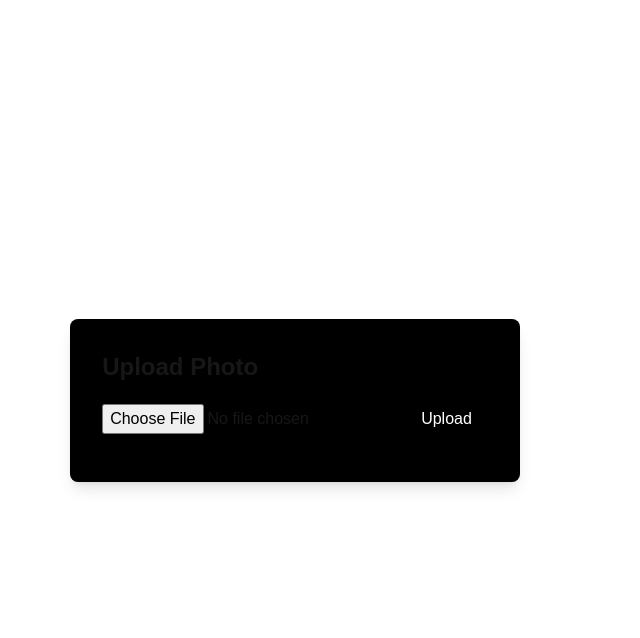
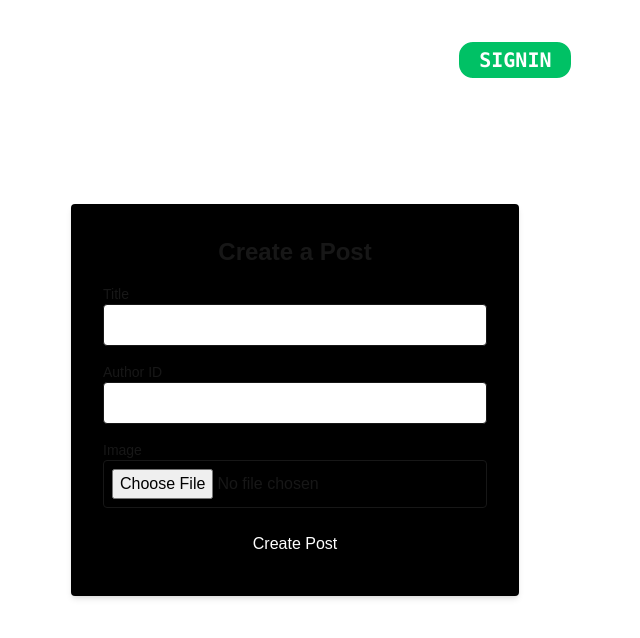
Before and after one commit to oniwebdesigner/PhotoVibe, a Next.js app: page /uploadImages in a window 1280 px wide. Shown: the top 638 px of the page, without its empty margins (345-985 px from the left). Built offline with nearby package versions, Linux system fonts and the light colour scheme; no server answers.

Commit message:
Update UploadImages Page

```diff
--- a/src/app/components/navBar/NavBar.jsx
+++ b/src/app/components/navBar/NavBar.jsx
@@ -64,7 +64,7 @@ const NavBar = () => {
 
         <Link
           href="/signUp"
-          className="uppercase font-semibold text-base text-white px-5 py-1 text-xl rounded-2xl border-2 border-green-600 hover:bg-green-600 transition duration-500 ease-in-out"
+          className="uppercase font-semibold text-base text-white bg-green px-5 py-1 text-xl rounded-2xl border-2 border-green-600 hover:bg-green-600 transition duration-500 ease-in-out"
         >
           SignIn
         </Link>
--- a/src/app/uploadImages/Upload.jsx
+++ /dev/null
@@ -1,74 +0,0 @@
-// src/app/upload/page.js
-"use client";
-import { useState } from 'react';
-
-export default function UploadPage() {
-  const [file, setFile] = useState(null);
-  const [preview, setPreview] = useState(null);
-  const [status, setStatus] = useState('');
-
-  const handleFileChange = (e) => {
-    const selectedFile = e.target.files[0];
-    setFile(selectedFile);
-
-
-    const filePreview = URL.createObjectURL(selectedFile);
-    setPreview(filePreview);
-  };
-
-  const handleUpload = async (e) => {
-    e.preventDefault();
-    if (!file) {
-      setStatus('Please select a file.');
-      return;
-    }
-
-    const formData = new FormData();
-    formData.append('file', file);
-
-    try {
-      const res = await fetch('/api/upload', {
-        method: 'POST',
-        body: formData,
-      });
-
-      if (res.ok) {
-        setStatus('Upload successful!');
-        setFile(null);
-        setPreview(null);
-      } else {
-        setStatus('Upload failed.');
-      }
-    } catch (error) {
-      setStatus('Error uploading file.');
-    }
-  };
-
-  return (
-    <div className="min-h-screen flex flex-col items-center justify-center bg-gray-100">
-      <form onSubmit={handleUpload} className="bg-black p-8 rounded-lg shadow-lg">
-        <h2 className="text-2xl font-bold mb-4">Upload Photo</h2>
-
-        {preview && (
-          <img src={preview} alt="Preview" className="mb-4 w-64 h-64 object-cover" />
-        )}
-
-        <input
-          type="file"
-          accept="image/*"
-          onChange={handleFileChange}
-          className="mb-4"
-        />
-
-        <button
-          type="submit"
-          className="px-4 py-2 bg-blue-500 text-white rounded-lg hover:bg-blue-600"
-        >
-          Upload
-        </button>
-
-        {status && <p className="mt-4">{status}</p>}
-      </form>
-    </div>
-  );
-}
--- a/src/app/uploadImages/page.tsx
+++ b/src/app/uploadImages/page.tsx
@@ -1,11 +1,11 @@
-import UploadPage from "./Upload";
+import Posts from './posts'
 
 import React from 'react'
 
 export default function page() {
   return (
     <div>
-        <UploadPage></UploadPage>
+       <Posts></Posts>
     </div>
   )
 }
--- /dev/null
+++ b/src/app/uploadImages/posts.tsx
@@ -0,0 +1,128 @@
+"use client";
+import { useEffect, useState } from "react";
+
+//data
+type Post = {
+  id: number;
+  title: string;
+  author: {
+    id: number;
+    name: string;
+  };
+  image: string;
+};
+
+export default function Posts() {
+  const [posts, setPosts] = useState<Post[]>([]); //posts
+  const [title, setTitle] = useState("");
+  const [authorId, setAuthorId] = useState("");
+  const [image, setImage] = useState<File | null>(null);
+  const [errors, setErrors] = useState<any>({});
+  const [isLoading, setIsLoading] = useState(false);
+
+  useEffect(() => {
+    // Fetch the posts
+    fetch("/api/posts")
+      .then((res) => res.json())
+      .then((data) => {
+        setPosts(data.post);
+      })
+      .catch((err) => console.error("Error fetching posts:", err));
+  }, []);
+
+  const handleSubmit = async (e: React.FormEvent) => {
+    e.preventDefault();
+
+    setIsLoading(true);
+    setErrors({});
+
+    const formData = new FormData();
+    formData.append("title", title);
+    formData.append("authorId", authorId);
+    if (image) {
+      formData.append("image", image);
+    }
+
+    try {
+      const response = await fetch("/api/posts", {
+        method: "POST",
+        body: formData,
+      });
+
+      const data = await response.json();
+
+      if (response.ok) {
+        setPosts([data.post, ...posts]);
+        setTitle("");
+        setAuthorId("");
+        setImage(null);
+      } else {
+        setErrors(data.errors || { message: "An error occurred." });
+      }
+    } catch (error) {
+      console.error("Error creating post:", error);
+    } finally {
+      setIsLoading(false);
+    }
+  };
+
+  return (
+    <div className="min-h-screen flex items-center justify-center bg-gray-100">
+      <div className="bg-black p-8 rounded shadow-md w-full max-w-md">
+        <h1 className="text-2xl font-bold mb-4 text-center">Create a Post</h1>
+
+        <form onSubmit={handleSubmit} className="space-y-4">
+          <div>
+            <label htmlFor="title" className="block text-sm font-medium">
+              Title
+            </label>
+            <input
+              type="text"
+              id="title"
+              value={title}
+              onChange={(e) => setTitle(e.target.value)}
+              className="border border-gray-300 p-2 w-full rounded"
+            />
+            {errors.title && <p className="text-red-500 text-sm">{errors.title}</p>}
+          </div>
+
+          <div>
+            <label htmlFor="authorId" className="block text-sm font-medium">
+              Author ID
+            </label>
+            <input
+              type="text"
+              id="authorId"
+              value={authorId}
+              onChange={(e) => setAuthorId(e.target.value)}
+              className="border border-gray-300 p-2 w-full rounded"
+            />
+            {errors.authorId && <p className="text-red-500 text-sm">{errors.authorId}</p>}
+          </div>
+
+          <div>
+            <label htmlFor="image" className="block text-sm font-medium">
+              Image
+            </label>
+            <input
+              type="file"
+              id="image"
+              accept="image/*"
+              onChange={(e) => setImage(e.target.files?.[0] || null)}
+              className="border border-gray-300 p-2 w-full rounded"
+            />
+            {errors.image && <p className="text-red-500 text-sm">{errors.image}</p>}
+          </div>
+
+          <button
+            type="submit"
+            className="bg-blue-500 text-white px-4 py-2 w-full rounded"
+            disabled={isLoading}
+          >
+            {isLoading ? "Creating..." : "Create Post"}
+          </button>
+        </form>
+      </div>
+    </div>
+  );
+}
--- a/tsconfig.json
+++ b/tsconfig.json
@@ -38,7 +38,7 @@
     "src/app/pages/api/upload.jsx",
     "src/app/components/animations/animations.js",
     "src/app/components/heroSection/HeroSection.jsx"
-, "src/app/components/album/Grid.js", "src/app/uploadImages/Upload.jsx"  ],
+, "src/app/components/album/Grid.js", "src/app/uploadImages/posts.tsx"  ],
   "exclude": [
     "node_modules"
   ]
```
